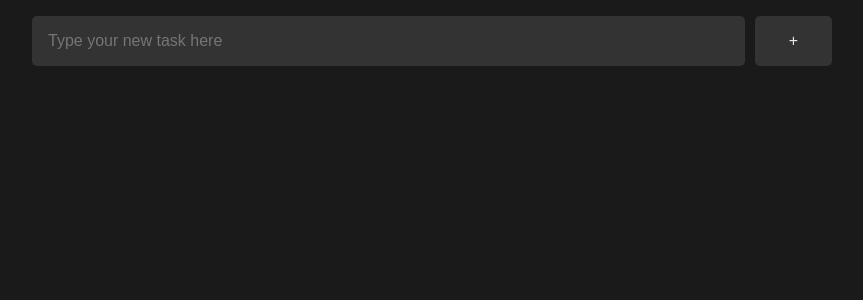
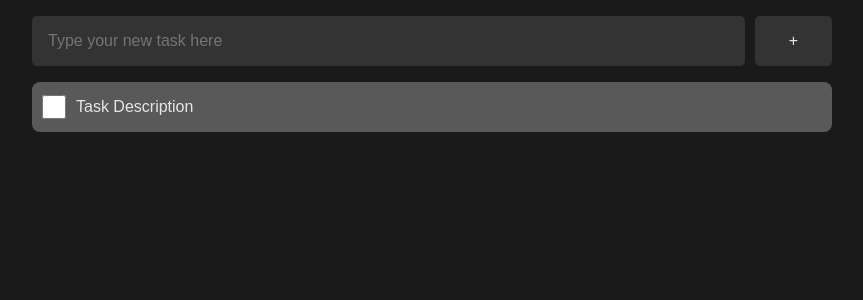
Before and after one commit to jetsgarcia/react-test, a React (Vite) app: page / in a window 1280 px wide. Shown: the top 300 px of the page, without its empty margins (208-1071 px from the left). Built offline with nearby package versions, Linux system fonts and the light colour scheme.

Commit message:
Added the task item component

```diff
--- a/src/App.jsx
+++ b/src/App.jsx
@@ -1,8 +1,14 @@
+import Task from "./components/task/task";
 import TaskInput from "./components/task_input/task_input";
 import "./index.css";
 
 function App() {
-  return <TaskInput />;
+  return (
+    <>
+      <TaskInput />
+      <Task />
+    </>
+  );
 }
 
 export default App;
--- /dev/null
+++ b/src/components/task/task.css
@@ -0,0 +1,16 @@
+.task {
+  width: clamp(300px, 80%, 800px);
+  background-color: hsl(0, 0%, 35%);
+  margin: 0 auto;
+  display: flex;
+  align-items: center;
+  border-radius: 0.5rem;
+  margin-bottom: 1rem;
+}
+
+.checker {
+  width: 1.5rem;
+  height: 1.5rem;
+  background-color: hsl(0, 0%, 10%);
+  margin: 10px;
+}
--- /dev/null
+++ b/src/components/task/task.jsx
@@ -0,0 +1,12 @@
+import "./task.css";
+
+export default function Task() {
+  return (
+    <div className="task">
+      <input type="checkbox" className="checker" />
+      <div>
+        <p className="description">Task Description</p>
+      </div>
+    </div>
+  );
+}
--- a/src/index.css
+++ b/src/index.css
@@ -1,4 +1,5 @@
 body {
   background-color: hsl(0, 0%, 10%);
   color: hsl(0, 0%, 90%);
+  font-family: sans-serif;
 }
```
